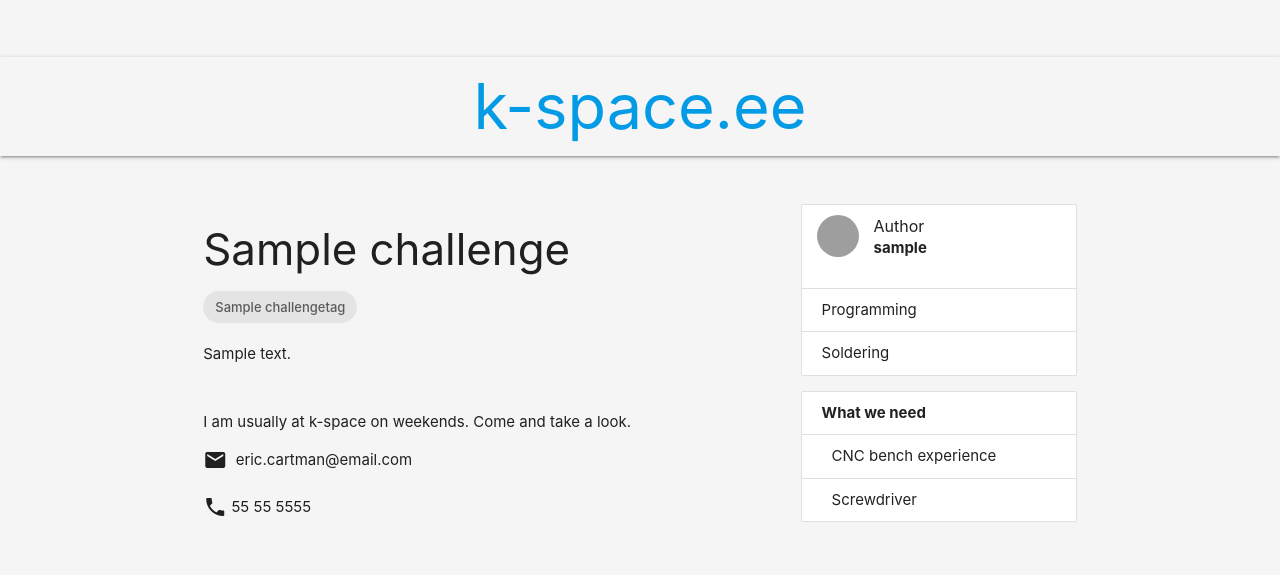
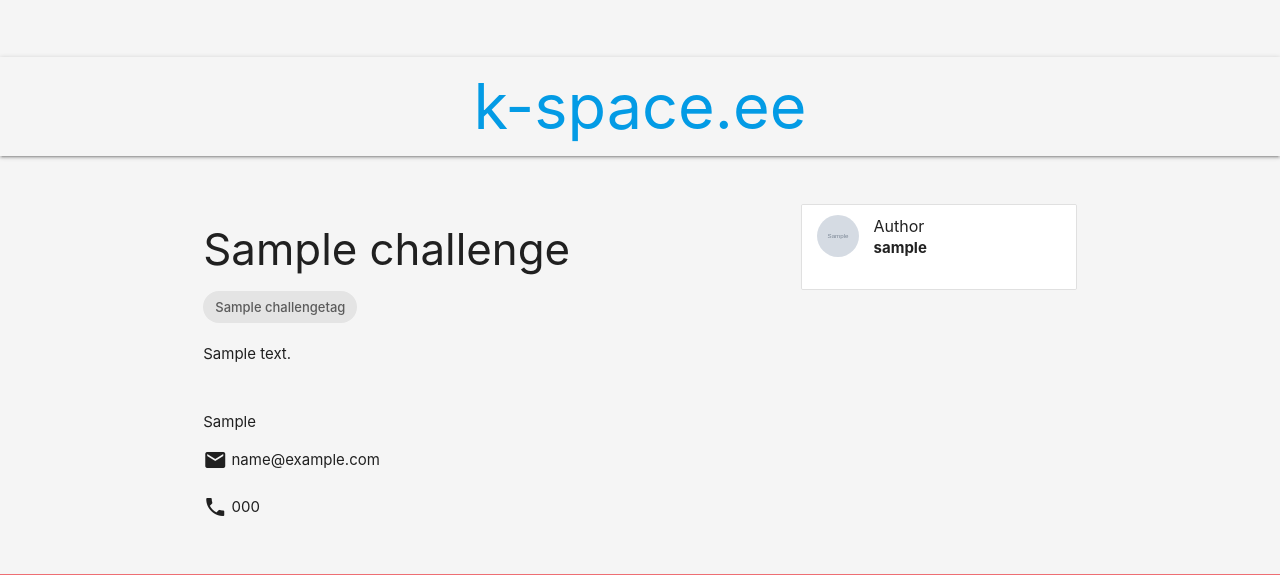
Before and after one commit to k-space-ee/k-space-web, a Django app: page /challenge/1 in a window 1280 px wide. Shown: the top 575 px of the page. Run offline with Django 3.2, Linux system fonts and the light colour scheme; tables that the repository leaves empty hold one stand-in row (values such as "Sample post"); grey boxes marked "Sample" are stand-in pictures; some libraries are stand-ins or nearby versions; grey boxes are pictures that could not be loaded.

Commit message:
Added markdown description for challenges and profile info

```diff
--- a/kspace/models.py
+++ b/kspace/models.py
@@ -17,6 +17,8 @@ def get_inventory_item_path(filename):
 class Profile(models.Model):
     user = models.OneToOneField(User, on_delete=models.CASCADE)
     icon = models.ImageField(upload_to=get_profile_image_path, default='default_icon.png')
+    phone_number = models.CharField(max_length=16, blank=True, null=True)
+    contact_info = models.TextField(blank=True, null=True)
 
     def __str__(self):
         return self.user.username
@@ -35,7 +37,7 @@ class Challenge(models.Model):
     id = models.AutoField(primary_key=True)
     creator = models.ForeignKey(User, blank=True, null=True, editable=False, on_delete=models.SET_NULL)
     name = models.CharField(max_length=256)
-    description = models.TextField(blank=True)
+    description = models.TextField(blank=True, null=True)
     tags = models.ManyToManyField(ChallengeTag, blank=True)
 
     def __str__(self):
--- a/templates/challenge.html
+++ b/templates/challenge.html
@@ -1,4 +1,7 @@
 {% extends 'base.html' %}
+
+{% load markdownify %}
+
 {% block content %}
   <div class="row container">
     <div class="row">
@@ -11,44 +14,60 @@
           {% endfor %}
         </div>
 
-        <p style="">{{ challenge.description }}
-        </p>
+        <p style="">{{ challenge.description | markdownify }}</p>
 
         <div class="section">
-          <p>I am usually at k-space on weekends. Come and take a look.</p>
-          <div class="valign-wrapper"><i class="material-icons">email</i>&nbsp; eric.cartman@email.com</div>
+          {% if challenge.creator.profile.contact_info %}
+            <p>{{ challenge.creator.profile.contact_info }}</p>
+          {% endif %}
+          {% if challenge.creator.email %}
+            <div class="valign-wrapper"><i class="material-icons">email</i>&nbsp;{{ challenge.creator.email }}</div>
             <br>
-          <div class="valign-wrapper"><i class="material-icons">phone</i>&nbsp;55 55 5555</div>
+          {% endif %}
+          {% if challenge.creator.profile.phone_number %}
+            <div class="valign-wrapper"><i class="material-icons">phone</i>&nbsp;{{ challenge.creator.profile.phone_number }}</div>
+          {% endif %}
         </div>
       </div>
 
       <div class="col m4">
         <ul class="collection">
           <li class="collection-item avatar">
-            <img src="https://vignette.wikia.nocookie.net/southpark/images/0/0d/1a.jpg/revision/latest/scale-to-width-down/310?cb=20100826182516"
+            <img src="/media/{{ challenge.creator.profile.icon }}"
                  alt="" class="circle">
             <span class="title">Author</span>
             <p><b>{{ challenge.creator.username }}</b></p>
           </li>
-          <li class="collection-item">
-            <span class="title">Programming</span>
-          </li>
-          <li class="collection-item">
-            <span class="title">Soldering</span>
-          </li>
+
         </ul>
 
+        {% if challenge.tags|length > 0 %}
           <ul class="collection with-header">
             <li class="collection-header">
-            <span class="title"><b>What we need</b></span>
+              <span class="title"><b>Tags</b></span>
             </li>
+
+            {% for tag in challenge.tags.all %}
               <li class="collection-item">
-            <span class="">CNC bench experience</span>
+                <span class="">{{ tag.name }}</span>
               </li>
+            {% endfor %}
+          </ul>
+        {% endif %}
+
+        {% if challenge.tags|length > 0 %}
+          <ul class="collection with-header">
+            <li class="collection-header">
+              <span class="title"><b>Tags</b></span>
+            </li>
+
+            {% for tag in challenge.tags.all %}
               <li class="collection-item">
-            <span class="title">Screwdriver</span>
+                <span class="">{{ tag.name }}</span>
               </li>
+            {% endfor %}
           </ul>
+        {% endif %}
       </div>
     </div>
   </div>
```
Also changed, not shown: kspace/settings.py (+15 -0 lines). Lines whose indentation alone changed are shown as unchanged.
